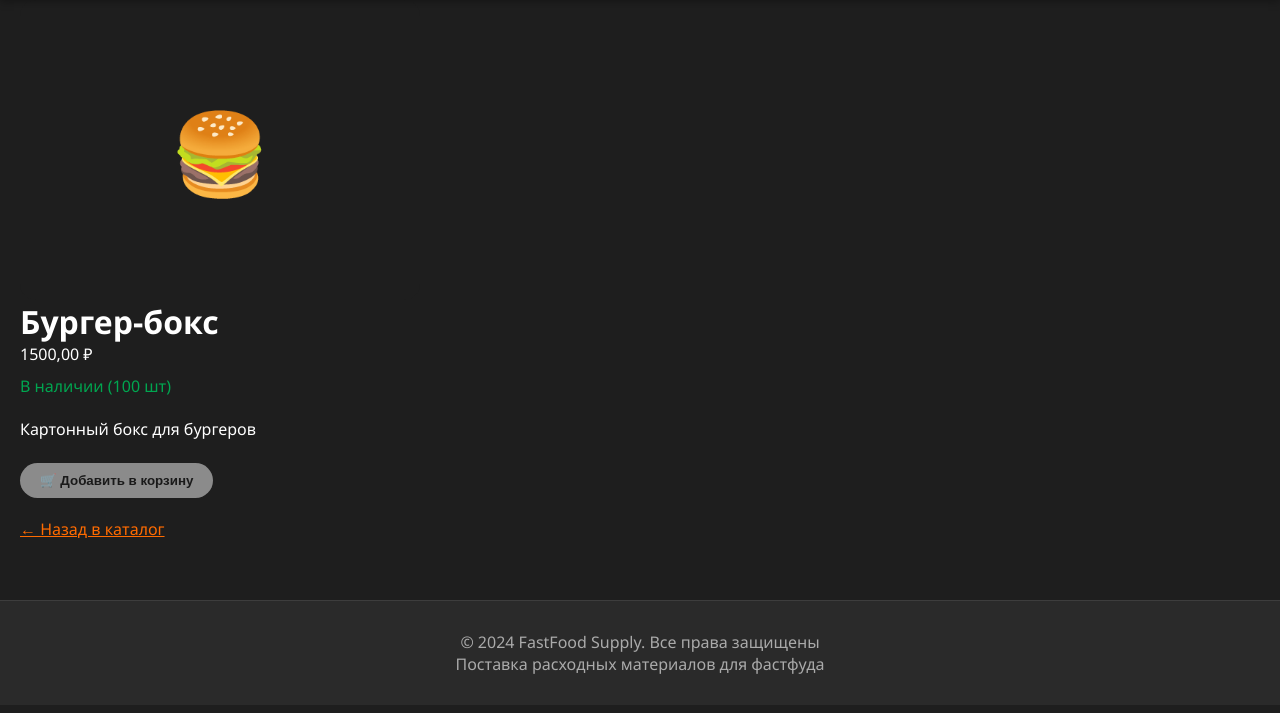
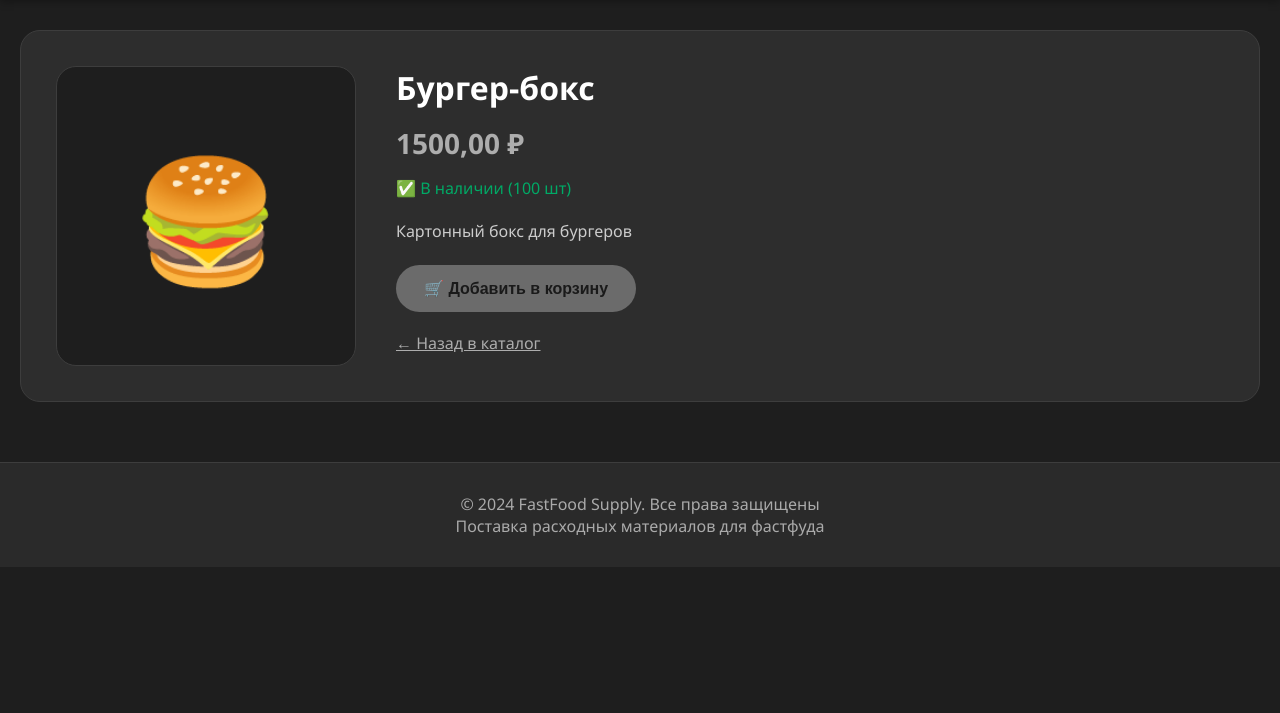
Before and after one commit to prohorenkov413-png/fastfood-supply, a Django app: template shop/templates/shop/product_detail.html in a window 1280 px wide. Shown: the part 60-773 px from the top of the page. Run offline with Django 5.2, Linux system fonts and the light colour scheme; the template is opened without the code that fills it: values that come from a table or form of the project are taken from there, others are empty; data comes from the database, SQL or seed files in the repository; parts of the project's set-up code (start-up, migrations or seed data) failed here and were passed over.

Commit message:
Добавлены эмодзи в каталог и карточку товара

```diff
--- a/shop/templates/shop/product_detail.html
+++ b/shop/templates/shop/product_detail.html
@@ -1,25 +1,38 @@
 {% extends 'shop/base.html' %}
 {% block content %}
 
-<div class="product-detail">
-   <div style="width: 100%; max-width: 400px; height: 300px; background: #1e1e1e; display: flex; align-items: center; justify-content: center; border-radius: 16px;">
-    <span style="font-size: 80px;">🍔</span>
-</div>
+<div class="product-detail" style="display: flex; gap: 40px; background: #2d2d2d; padding: 35px; border-radius: 20px; margin: 30px 0; border: 1px solid #3d3d3d;">
 
-    <div class="product-info">
-        <h1>{{ product.name }}</h1>
-        <div class="price">{{ product.price }} ₽</div>
-        <p style="color: #00a650; margin: 10px 0;">
-            {% if product.stock > 0 %}В наличии ({{ product.stock }} шт){% else %}Нет в наличии{% endif %}
+    <!-- Эмодзи товара (большое) -->
+    <div style="width: 300px; height: 300px; background: #1e1e1e; display: flex; align-items: center; justify-content: center; border-radius: 20px; border: 1px solid #3d3d3d;">
+        <span style="font-size: 120px;">
+            {% if product.emoji %}
+                {{ product.emoji }}
+            {% else %}
+                🍔
+            {% endif %}
+        </span>
+    </div>
+
+    <div style="flex: 1;">
+        <h1 style="font-size: 32px; margin-bottom: 15px; color: white;">{{ product.name }}</h1>
+
+        <div style="font-size: 28px; color: #adadad; font-weight: 700; margin: 15px 0;">{{ product.price }} ₽</div>
+
+        <p style="color: #00aa66; margin: 10px 0;">
+            {% if product.stock > 0 %}✅ В наличии ({{ product.stock }} шт){% else %}❌ Нет в наличии{% endif %}
         </p>
-        <p style="margin: 20px 0; line-height: 1.6;">{{ product.description }}</p>
+
+        <p style="margin: 20px 0; line-height: 1.6; color: #cccccc;">{{ product.description }}</p>
 
         <form method="post" action="/add-to-cart/{{ product.id }}/">
             {% csrf_token %}
-            <button type="submit">🛒 Добавить в корзину</button>
+            <button type="submit" style="background: #6b6b6b; color: #1a1a1a; font-weight: 700; border: none; padding: 14px 28px; border-radius: 40px; font-size: 16px; cursor: pointer;">
+                🛒 Добавить в корзину
+            </button>
         </form>
 
-        <a href="/catalog/" style="display: inline-block; margin-top: 20px; color: #ff6b00;">← Назад в каталог</a>
+        <a href="/catalog/" style="display: inline-block; margin-top: 20px; color: #adadad;">← Назад в каталог</a>
     </div>
 </div>
 
```
Also changed, not shown: shop/templates/shop/catalog.html (+20 -6 lines).
